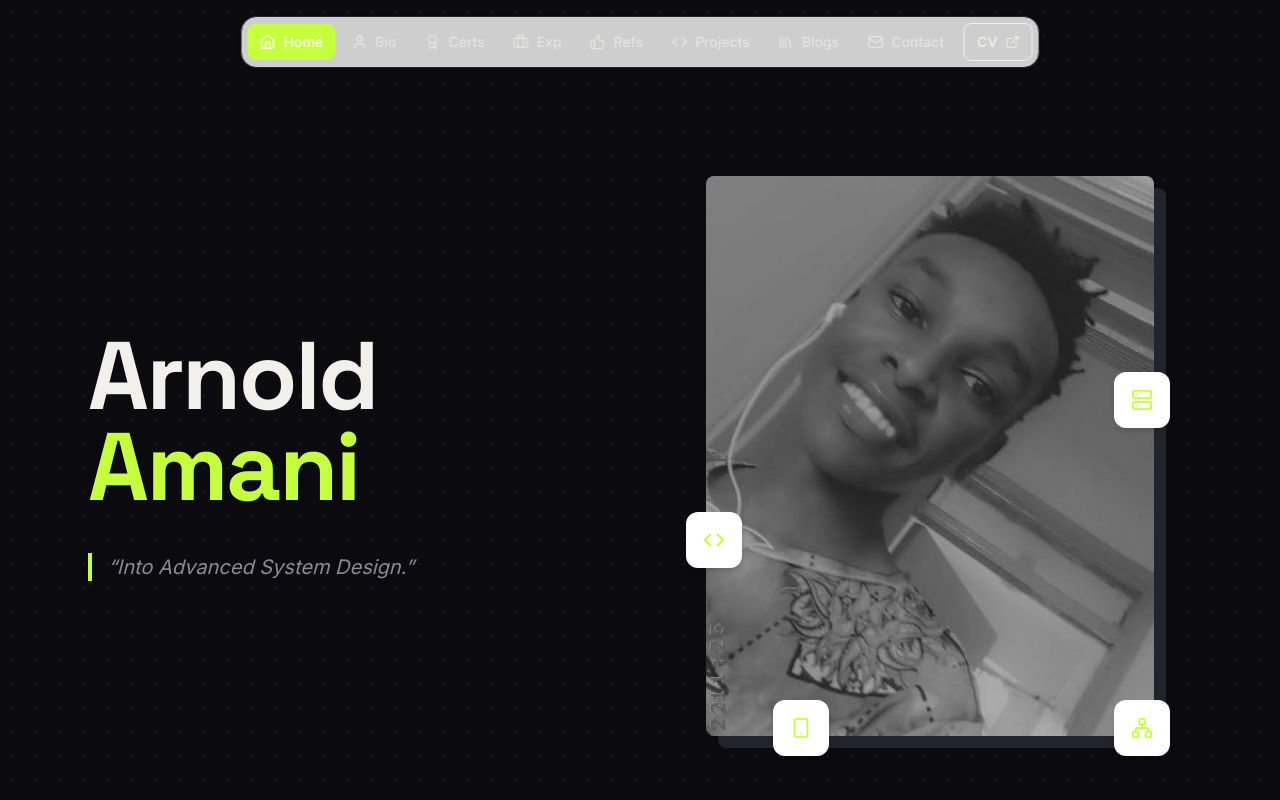
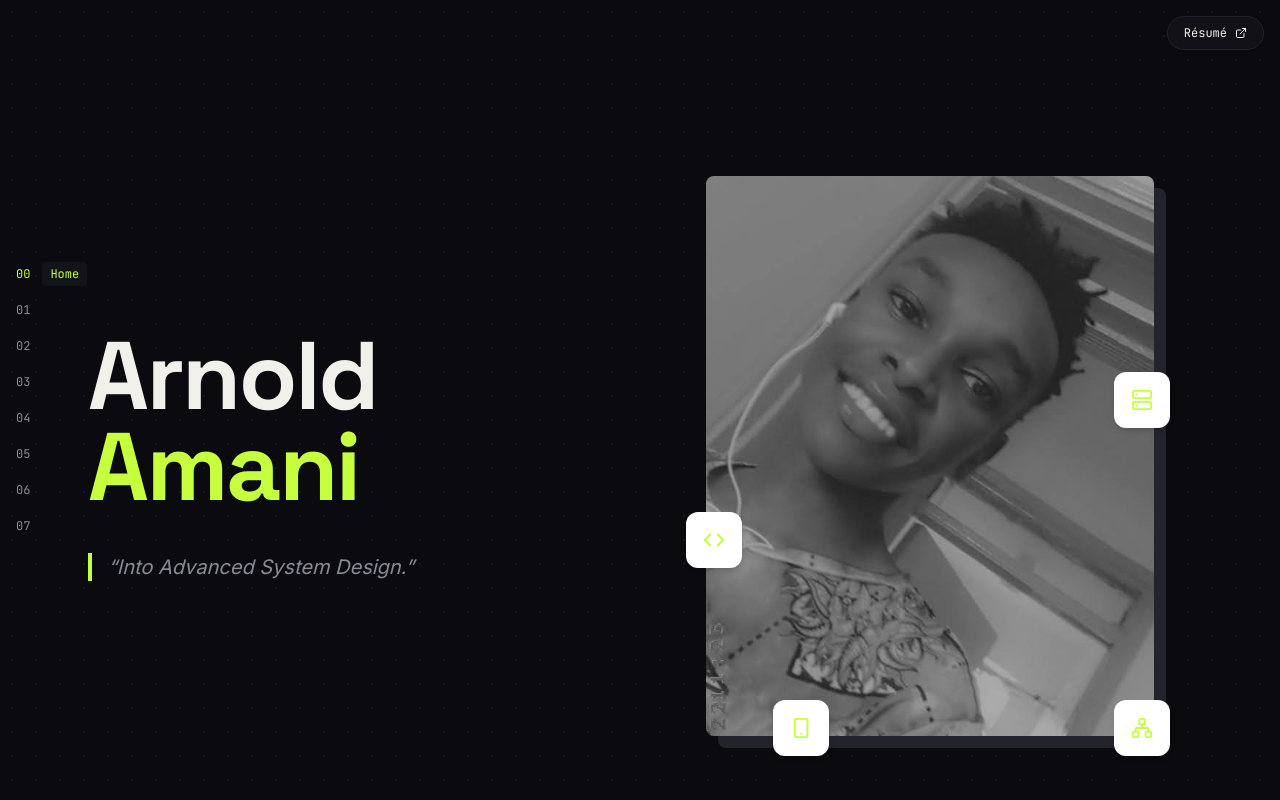
Before and after one commit to anold-a/amani-portfolio, a Next.js app: page / in a window 1280 px wide. Shown: the top 800 px of the page. Built offline with nearby package versions, Linux system fonts and the light colour scheme.

Commit message:
added side rail nav, mobile dock and scroll progress bar

```diff
--- a/components/layout/Navbar.tsx
+++ b/components/layout/Navbar.tsx
@@ -3,6 +3,7 @@
 import { useEffect, useState } from "react";
 import { Home, User, Award, Briefcase, ThumbsUp, Code, Library, Mail, ExternalLink } from "lucide-react";
 import { profile } from "@/lib/data";
+import Link from "next/link";
 
 const links = [
   { id: "home", label: "Home", Icon: Home },
@@ -17,6 +18,7 @@ const links = [
 
 export default function Navbar() {
   const [active, setActive] = useState("home");
+  const [progress, setProgress] = useState(0);
 
   useEffect(() => {
     const observer = new IntersectionObserver(
@@ -30,29 +32,63 @@ export default function Navbar() {
     return () => observer.disconnect();
   }, []);
 
+  useEffect(() => {
+    const onScroll = () => {
+      const h = document.documentElement;
+      setProgress(h.scrollTop / Math.max(1, h.scrollHeight - h.clientHeight));
+    };
+    onScroll();
+    window.addEventListener("scroll", onScroll, { passive: true });
+    return () => window.removeEventListener("scroll", onScroll);
+  }, []);
+
   return (
-    <nav className="fixed left-1/2 top-4 z-50 flex max-w-[95vw] -translate-x-1/2 items-center gap-1 overflow-x-auto rounded-2xl border border-line bg-white/80 p-1.5 shadow-sm backdrop-blur">
+    <>
+
+      <div className="fixed left-0 top-0 z-70 h-0.5 bg-brand" style={{ width: `${progress * 100}%` }} />
+
+
+      <Link
+        href={profile.resume}
+        target="_blank"
+        rel="noreferrer"
+        className="fixed right-4 top-4 z-50 flex items-center gap-2 rounded-full border border-line bg-card/80 px-4 py-2 font-mono text-xs backdrop-blur transition hover:border-brand hover:text-brand"
+      >
+        Résumé <ExternalLink size={12} />
+      </Link>
+
+
+      <nav className="fixed left-4 top-1/2 z-50 hidden -translate-y-1/2 flex-col md:flex">
+        {links.map(({ id, label }, i) => (
+          <a key={id} href={`#${id}`} className="group flex items-center gap-3 py-1.5 font-mono text-xs">
+            <span className={active === id ? "text-brand" : "text-muted transition group-hover:text-ink"}>
+              {String(i).padStart(2, "0")}
+            </span>
+            <span
+              className={`whitespace-nowrap rounded bg-card px-2 py-1 transition ${
+                active === id ? "text-brand opacity-100" : "text-ink opacity-0 group-hover:opacity-100"
+              }`}
+            >
+              {label}
+            </span>
+          </a>
+        ))}
+      </nav>
+
+      <nav className="fixed inset-x-3 bottom-3 z-50 flex justify-between rounded-2xl border border-line bg-card/90 p-1.5 backdrop-blur md:hidden">
         {links.map(({ id, label, Icon }) => (
           <a
             key={id}
             href={`#${id}`}
             aria-label={label}
-          className={`flex items-center gap-2 rounded-lg px-3 py-2 text-sm font-medium transition ${
-            active === id ? "bg-brand text-white" : "text-ink/70 hover:text-ink"
+            className={`grid size-10 place-items-center rounded-xl transition ${
+              active === id ? "bg-brand text-bg" : "text-muted"
             }`}
           >
             <Icon size={16} />
-          <span className="hidden lg:inline">{label}</span>
           </a>
         ))}
-      <a
-        href={profile.resume}
-        target="_blank"
-        rel="noreferrer"
-        className="ml-1 flex shrink-0 items-center gap-2 rounded-lg border border-ink px-3 py-2 text-sm font-semibold"
-      >
-        <span className="hidden sm:inline">CV</span> <ExternalLink size={14} />
-      </a>
       </nav>
+    </>
   );
 }
```
Lines whose indentation alone changed are shown as unchanged.
